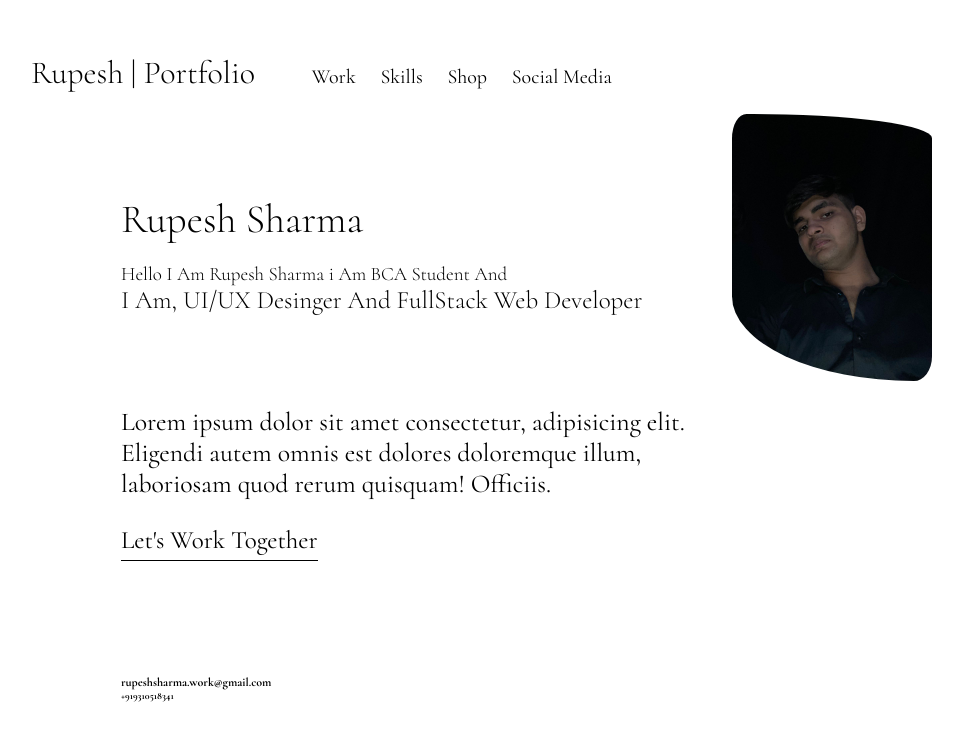
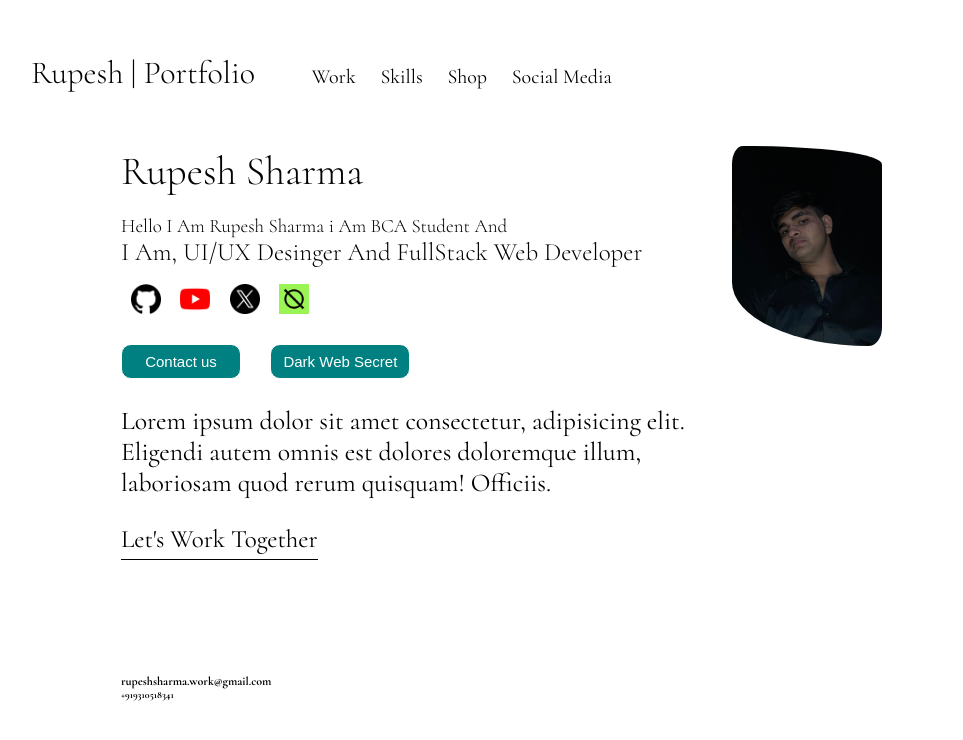
Before and after one commit to RupeshF7R/Rupesh-Portfolio, a plain HTML site: page index.html in a window 1280 px wide. Shown: the whole page, without its empty margins (9-972 px from the left). Drawn offline with Linux system fonts and the light colour scheme; a web font is replaced by a local one.

Commit message:
add some links and edit index.html

```diff
--- a/index.html
+++ b/index.html
@@ -27,17 +27,32 @@
                 <li><a class="active4" href="socialmedia.html">Social Media</a></li>
             </ul>
         </nav>
-        <section class="main_box">
         <section class="hero_section">
             <h1 class="hero_h1">Rupesh Sharma
 
                 <p class="main_pts">Hello I Am Rupesh Sharma i Am BCA Student And </p>
                 <p class="main_ptss">I Am, UI/UX Desinger And
                     FullStack Web Developer</p>
+                <section class="main_box">
+                    <div class="social">
+                        <a href="https://github.com/onlyrupesh"><img class="S_img" src="/images/github.png"
+                                loading="lazy"></a>
+                        <a href="https://www.youtube.com"><img class="S_img" src="/images/youtube.png"
+                                loading="lazy"></a>
+                        <a href="https://www.twitter.com"><img class="S_img" src="/images/twitter.png"
+                                loading="lazy"></a>
+                        <a href="https://www.quine.sh"><img class="S_img" src="/images/quine.webp" loading="lazy"></a>
+                    </div>
+                    <div class="btn">
+                        <a href=""><button class="btn_1">Contact us</button></a>
+                        <a href=""><button class="btn_2">Dark Web Secret</button></a>
+                    </div>
+                </section>
             </h1>
-                <img class="hero_img" src="/Rupesh.jpg" alt="">
+            <img class="hero_img" src="/Rupesh.jpg" loading="lazy">
+
         </section>
-        </section>
+
 
 
         <section class="footerr">
--- a/style.css
+++ b/style.css
@@ -77,6 +77,7 @@ h1 {
     /* width: 350px; */
     margin-top: 0;
     font-size: 25px;
+    margin-bottom: 10px;
 }
 
 .hero_h1 {
@@ -85,7 +86,7 @@ h1 {
 }
 
 .hero_img {
-    width: 200px;
+    width: 150px;
     height: auto;
     margin-left: 90px;
     border-radius: 8% 100% 10% 100% / 10% 10% 10% 35%;
@@ -101,6 +102,54 @@ h1 {
 }
 
 
+.S_img {
+    margin-top: 0px;
+    width: 30px;
+    margin-left: 10px;
+}
+
+.social {
+    /* margin-left: 90px; */
+    margin-bottom: 5px;
+
+}
+
+.btn {
+    /* margin-left: 90px; */
+
+}
+
+.btn_1 {
+    margin-right: 20px;
+    width: 120px;
+    height: 35px;
+    background-color: teal;
+    color: white;
+    border: 1px solid white;
+    border-radius: 10px;
+    font-size: 15px;
+}
+
+.btn_1:hover {
+    background-color: rgb(241, 179, 7);
+    color: white;
+}
+
+.btn_2 {
+    margin-right: 20px;
+    width: 140px;
+    height: 35px;
+    background-color: teal;
+    color: white;
+    border: 1px solid white;
+    border-radius: 10px;
+    font-size: 15px;
+}
+
+.btn_2:hover {
+    background-color: rgb(241, 179, 7);
+    color: white;
+}
 
 
 .card img {
```
Also changed, not shown: images/github.png (added), images/quine.webp (added), images/twitter.png (added), images/youtube.png (added). Lines whose indentation alone changed are shown as unchanged.
